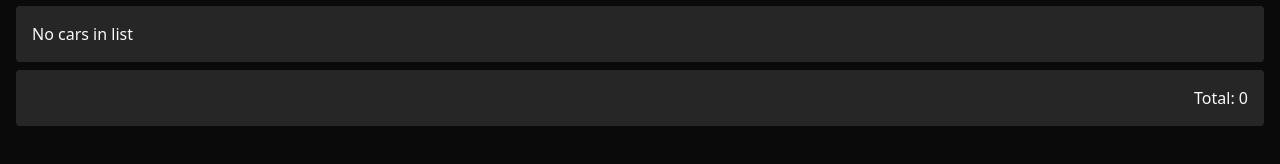
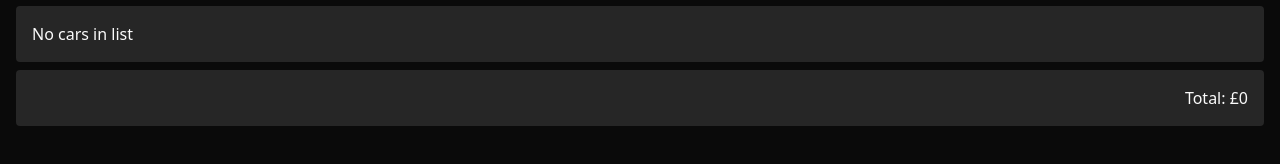
Before and after one commit to SmackSmash/cars-ts, a React (Vite) app: page / in a window 1280 px wide. Shown: the part 204-368 px from the top of the page. Built offline with nearby package versions, Linux system fonts and the light colour scheme.

Commit message:
Focus first form input on submit

```diff
--- a/src/components/CarForm.tsx
+++ b/src/components/CarForm.tsx
@@ -1,4 +1,4 @@
-import { type ChangeEvent, type FC, type FormEvent } from 'react';
+import { useRef, type ChangeEvent, type FC, type FormEvent } from 'react';
 import { nanoid } from '@reduxjs/toolkit';
 import { addCar, changeCost, changeName, useAppDispatch, useAppSelector } from '../store';
 import Button from './Button';
@@ -8,6 +8,8 @@ const CarForm: FC = () => {
   const name = useAppSelector(({ form: { name } }) => name);
   const cost = useAppSelector(({ form: { cost } }) => cost);
   const dispatch = useAppDispatch();
+
+  const nameInput = useRef<HTMLInputElement>(null);
 
   const handleNameChange = (e: ChangeEvent<HTMLInputElement>) => {
     dispatch(changeName(e.target.value));
@@ -26,6 +28,7 @@ const CarForm: FC = () => {
         id: nanoid()
       })
     );
+    nameInput.current!.focus();
   };
 
   return (
@@ -39,6 +42,7 @@ const CarForm: FC = () => {
             type='text'
             id='carName'
             required
+            ref={nameInput}
             value={name}
             onChange={e => handleNameChange(e)}
             className='w-full rounded border-1 border-neutral-600 bg-neutral-900 px-4 py-2 outline-0 focus:border-neutral-200'
--- a/src/components/CarValue.tsx
+++ b/src/components/CarValue.tsx
@@ -7,7 +7,7 @@ const CarValue: FC = () => {
 
   return (
     <div className='flex w-full justify-end rounded bg-neutral-800 p-4'>
-      Total:{' '}
+      Total: £
       {list
         .filter(car => car.name !== searchTerm)
         .reduce((acc, car) => {
```
